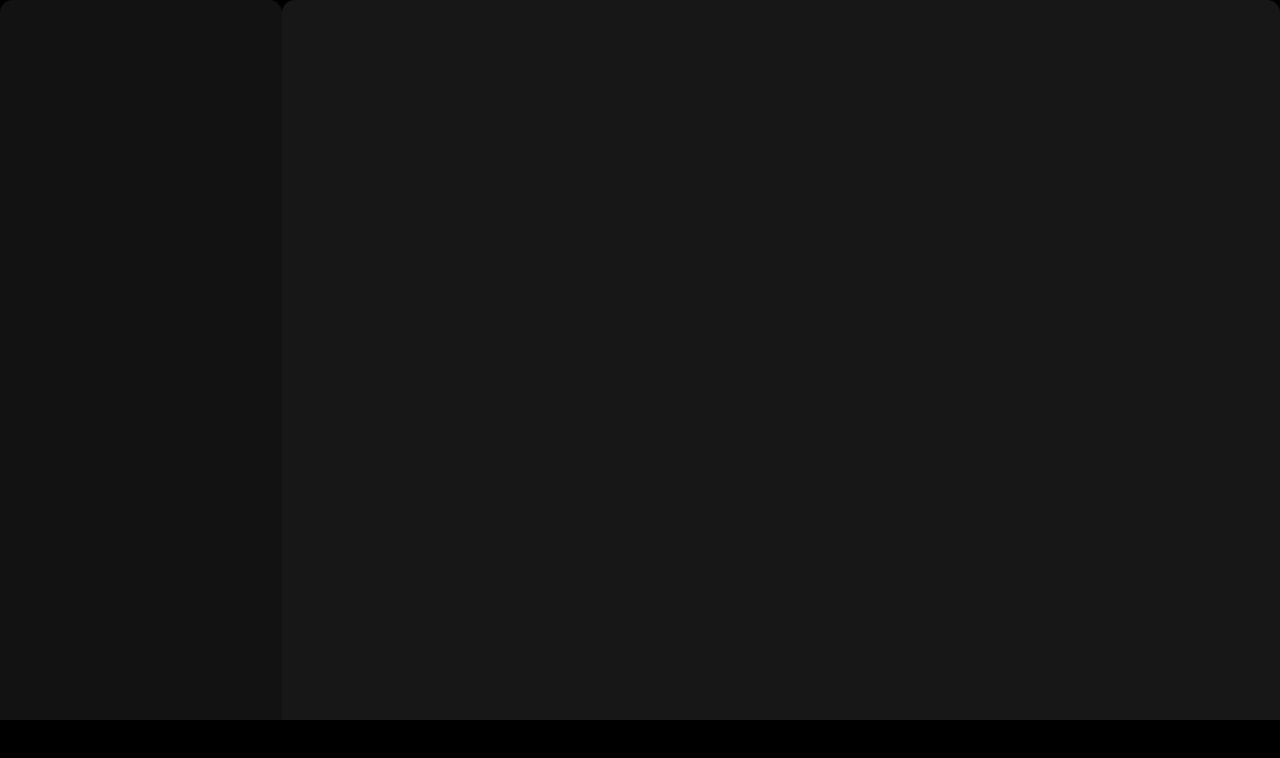
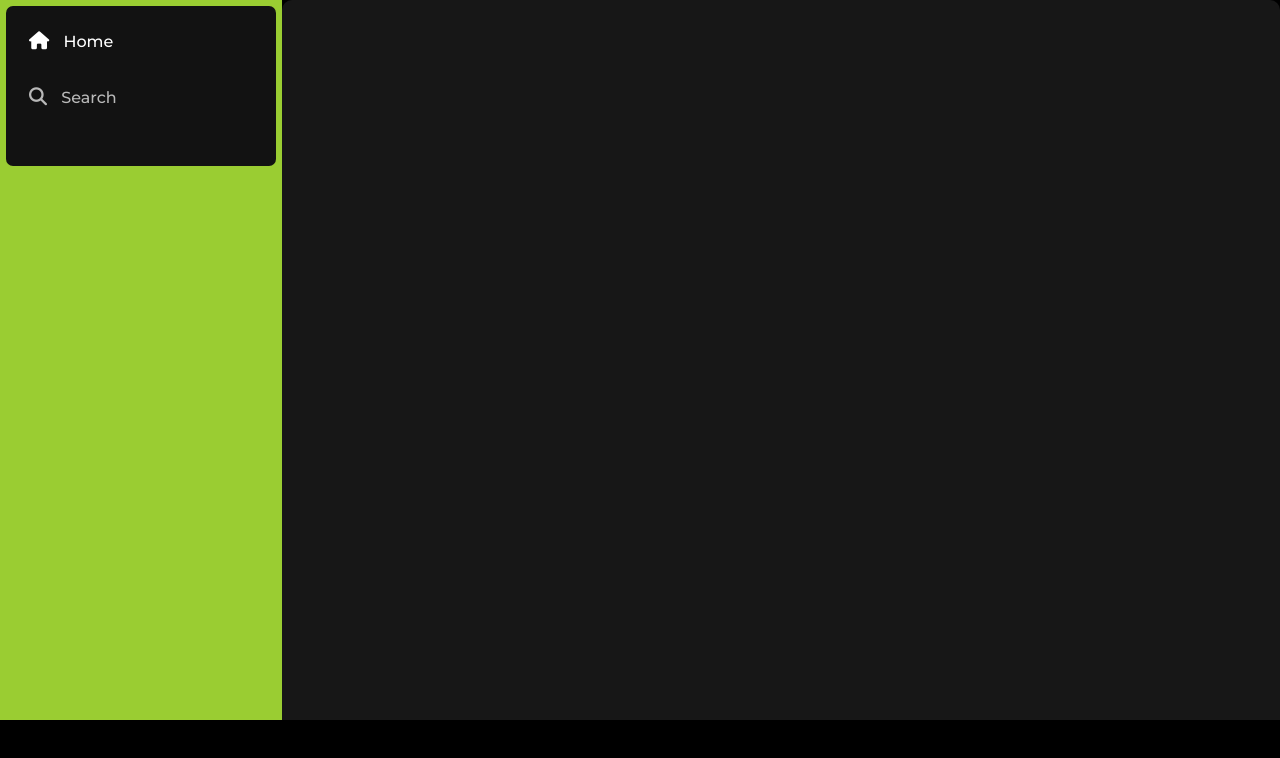
Before and after one commit to My-web-dev-projects-html-css-js/04-netflix-clone, a plain HTML site: page index.html in a window 1280 px wide. Drawn offline with Linux system fonts and the light colour scheme.

Commit message:
nav section is added

```diff
--- a/index.html
+++ b/index.html
@@ -10,7 +10,19 @@
 </head>
 <body>
     <div class="main">
-        <aside class="sidebar"></aside>
+        <aside class="sidebar">
+            <section class="nav">
+                <div class="nav-option" style="opacity: 1;">
+                    <i class="fa-solid fa-house"></i>
+                    <a href="">Home</a>
+                </div>
+                <div class="nav-option">
+                    <i class="fa-solid fa-magnifying-glass"></i>
+                    <a href="">Search</a>
+                </div>
+            </section>
+            <section class="library"></section>
+        </aside>
         <section class="main-content"></section>
         <section class="music-player"></section>
     </div>
--- a/style.css
+++ b/style.css
@@ -6,6 +6,10 @@
     padding: 0;
     box-sizing: border-box;
     font-family: "Montserrat", sans-serif;
+}
+
+html{
+    font-size: 62.5%;    /* 1rem = 10px */
 }
 
 body{
@@ -22,15 +26,16 @@ body{
 .sidebar{
     width: 22vw;
     height: 100vh;
-    background-color: rgb(18, 18, 18);
-    border-radius: 0.8rem;
+    background-color: yellowgreen;
+
 }
 
 .main-content{
     width: 78vw;     /* or item:1 to take rest of the space*/
     height: 100vh;
     background-color: rgb(23, 23, 23);
-    border-radius: 0.8rem;
+    border-radius: 1rem;
+    overflow: auto;
 }
 
 .music-player{
@@ -40,3 +45,47 @@ body{
     bottom: 0;
     background-color: #000;
 }
+
+
+
+/* section nav */
+a{
+    text-decoration: none;
+    color: white;
+}
+
+.nav{
+    background-color: rgb(18, 18, 18);
+    height: 20%;
+    display: flex;
+    flex-direction: column;
+    border-radius: 0.7rem;
+    padding: 0.8rem 0.8rem;
+    margin: 0.6rem 0.6rem;
+}
+
+.nav-option{
+    line-height: 4rem;
+    opacity: 0.7;
+    font-size: 1.6rem;
+    padding: 0.8rem 1rem;
+
+    &:hover{
+        opacity: 1;
+    }
+
+    & i{
+        font-size: 1.8rem;
+        margin-left: 0.5rem;
+        margin-right: 1rem;
+    }
+
+    & a{
+        font-weight: 500;
+    }
+
+}
+
+
+
+/* section library */
```
